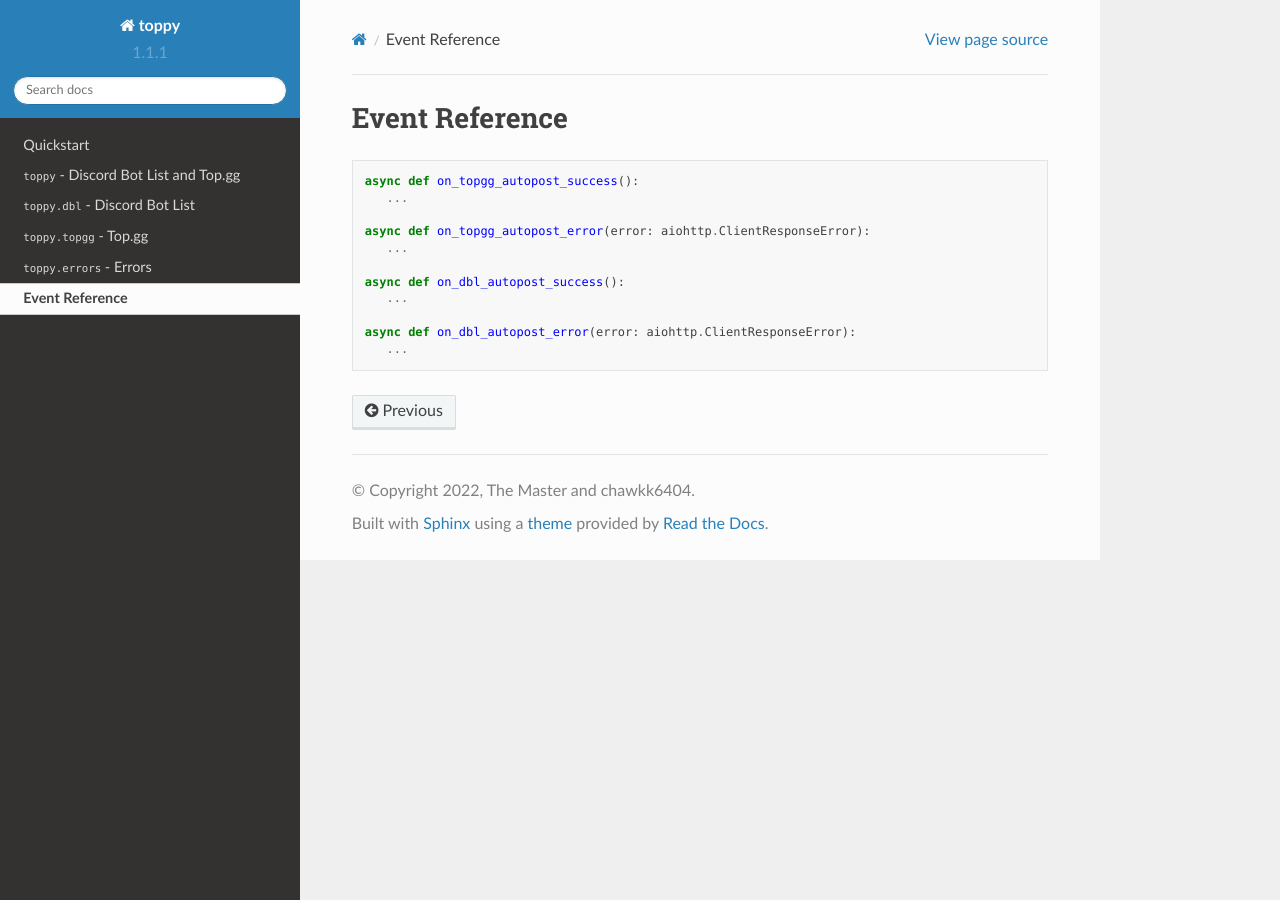
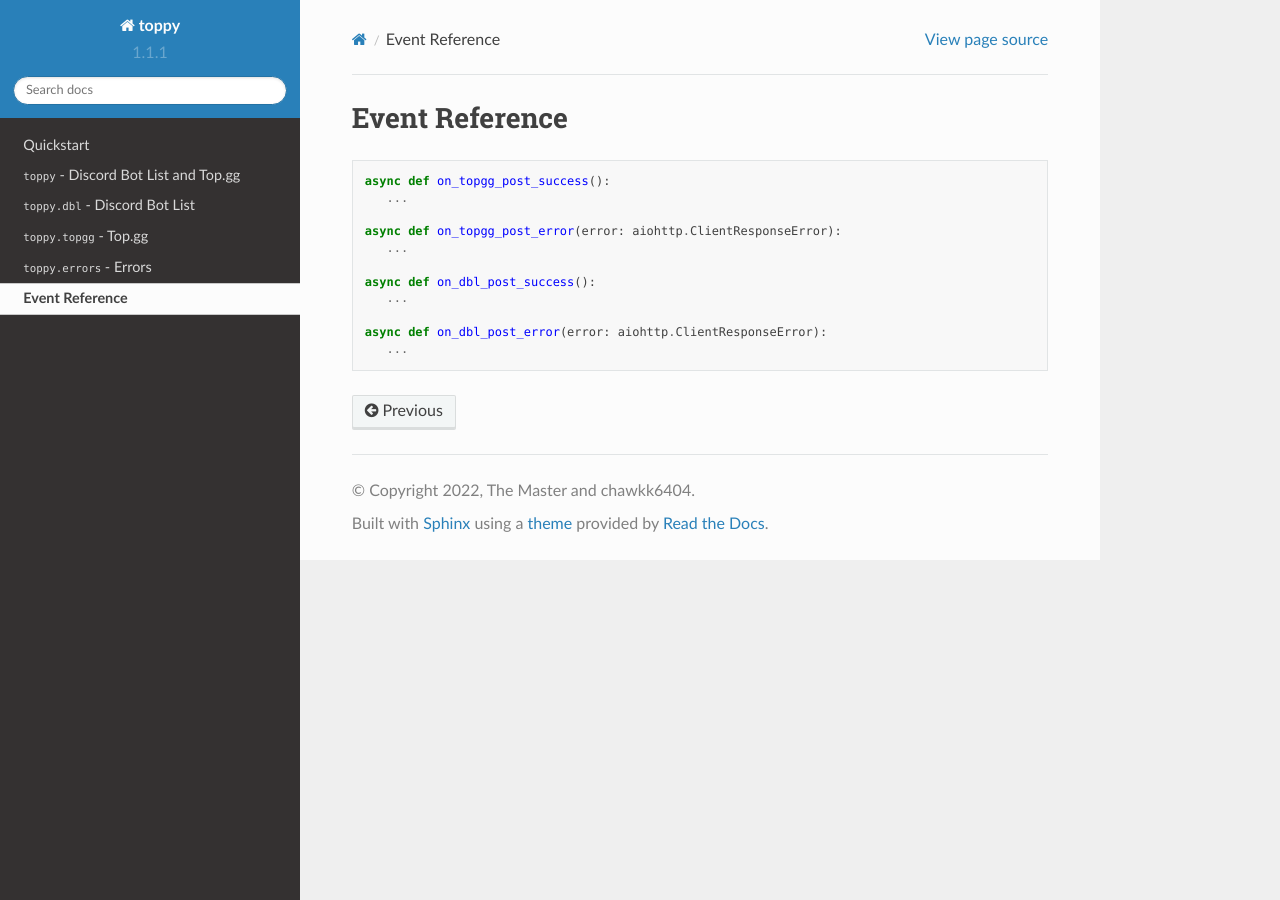
Before and after one commit to TheMaster3558/toppy, a Sphinx documentation site: the page built from docs/events.rst, in a window 1280 px wide. Built offline with Sphinx 7.4.7 and the Read the Docs theme 2.0.0, drawn with Linux system fonts in a browser that asks for light colours.

Commit message:
Update docs with new naming

```diff
--- a/docs/events.rst
+++ b/docs/events.rst
@@ -3,14 +3,14 @@ Event Reference
 
 .. code:: py
 
-   async def on_topgg_autopost_success():
+   async def on_topgg_post_success():
       ...
 
-   async def on_topgg_autopost_error(error: aiohttp.ClientResponseError):
+   async def on_topgg_post_error(error: aiohttp.ClientResponseError):
       ...
 
-   async def on_dbl_autopost_success():
+   async def on_dbl_post_success():
       ...
 
-   async def on_dbl_autopost_error(error: aiohttp.ClientResponseError):
+   async def on_dbl_post_error(error: aiohttp.ClientResponseError):
       ...
```
